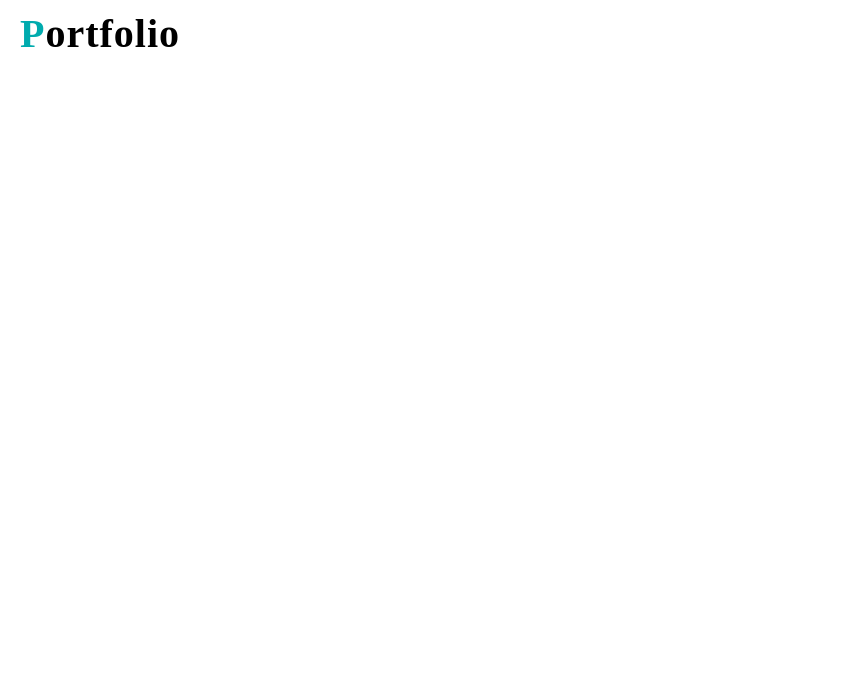
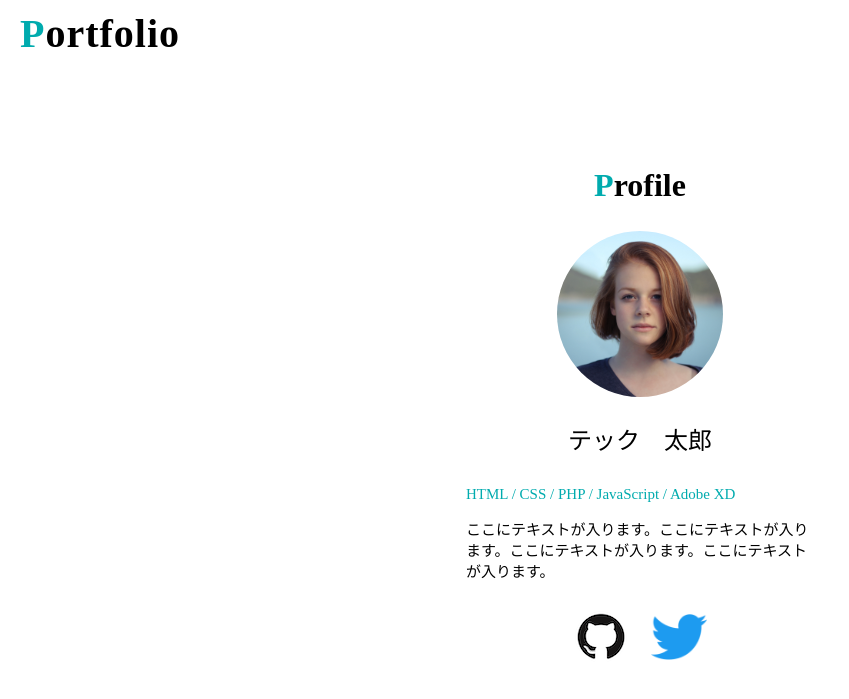
Before and after one commit to otsuji-gypsophila/PortfolioSample, a PHP site: page / in a window 1280 px wide. Before the commit the part shown is almost empty. Shown: the top 699 px of the page, without its empty margins (0-849 px from the left). Run offline with PHP 8.4, Linux system fonts and the light colour scheme.

Commit message:
mainのprofileの箱作成

```diff
--- a/index.html
+++ b/index.html
@@ -25,5 +25,49 @@
         </h1>
     </header>
 
+    <!--
+        mainタグの作成
+        ・profile用とwork用の箱を作成する
+        →divタグを使っていきます
+      -->
+        <div class="block-main">
+            <!--
+                profileの箱
+            -->
+            <div class="box-profile">
+                <h2 class="sub-title">
+                    <span class="color-green">P</span>rofile
+                </h2>
+                <div class="item-list">
+                    <img src="img/profile.png" alt="プロフィール画像">
+                    <b>テック　太郎</b>
+                    <p class="color-green">HTML / CSS / PHP / JavaScript / Adobe XD</p>
+                    <p>ここにテキストが入ります。ここにテキストが入ります。ここにテキストが入ります。ここにテキストが入ります。</p>
+                </div>
+                <ul class="icon-list">
+                    <li>
+                        <a href="">
+                            <img src="img/github.png" alt="GitHubアイコン">
+                        </a>
+                    </li>
+                    <li>
+                        <a href="">
+                            <img src="img/twitter.png" alt="twittreアイコン">
+                        </a>
+                    </li>
+                </ul>
+            </div>
+
+            <!--
+                workの箱
+             -->
+            <div>
+
+            </div>
+
+        </div>
+
+
+
 </body>
 </html>
--- a/style.css
+++ b/style.css
@@ -11,6 +11,11 @@
  .color-green{
      color: #00ABAE;
  }
+
+ .sub-title{
+     font-size: 32px;
+ }
+
  /*
  ［header］のスタイルシート
  */
@@ -27,3 +32,54 @@
      text-decoration: none;
      letter-spacing: 1px;
  }
+
+ /*
+ [main]のスタイルシート
+ */
+
+ .block-main{
+     text-align: center;
+     margin: 100px 0;
+ }
+
+ /*
+ [profile]のスタイルシート
+ */
+
+ .item-list{
+    width: 100%;
+    max-width: 348px;
+    margin: 0 auto;
+ }
+
+ .item-list b {
+    display: block;
+    font-size: 24px;
+    font-weight: normal;
+    margin: 20px 0 30px;
+ }
+
+ .item-list p {
+    font-size: 15px;
+    line-height: normal;
+    text-align: left;
+ }
+
+ .icon-list{
+    list-style: none;
+    width: 100%;
+    max-width: 247px;
+    margin: 30px auto;
+    padding: 0;
+    display: flex;
+    justify-content: center;
+    align-items: center;
+ }
+
+ .icon-list li {
+    margin-right: 22px;
+ }
+
+ .icon-list li:last-child {
+     margin-right: 0;
+ }
```
